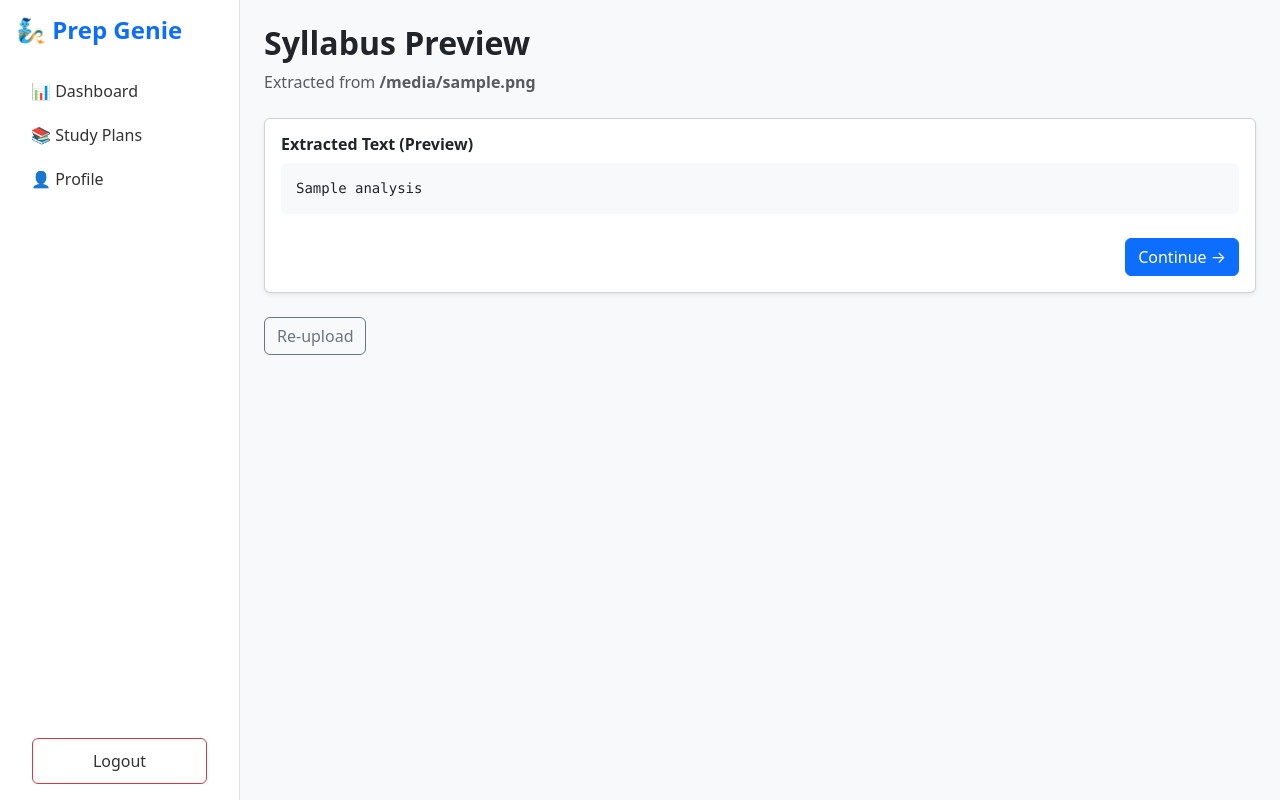
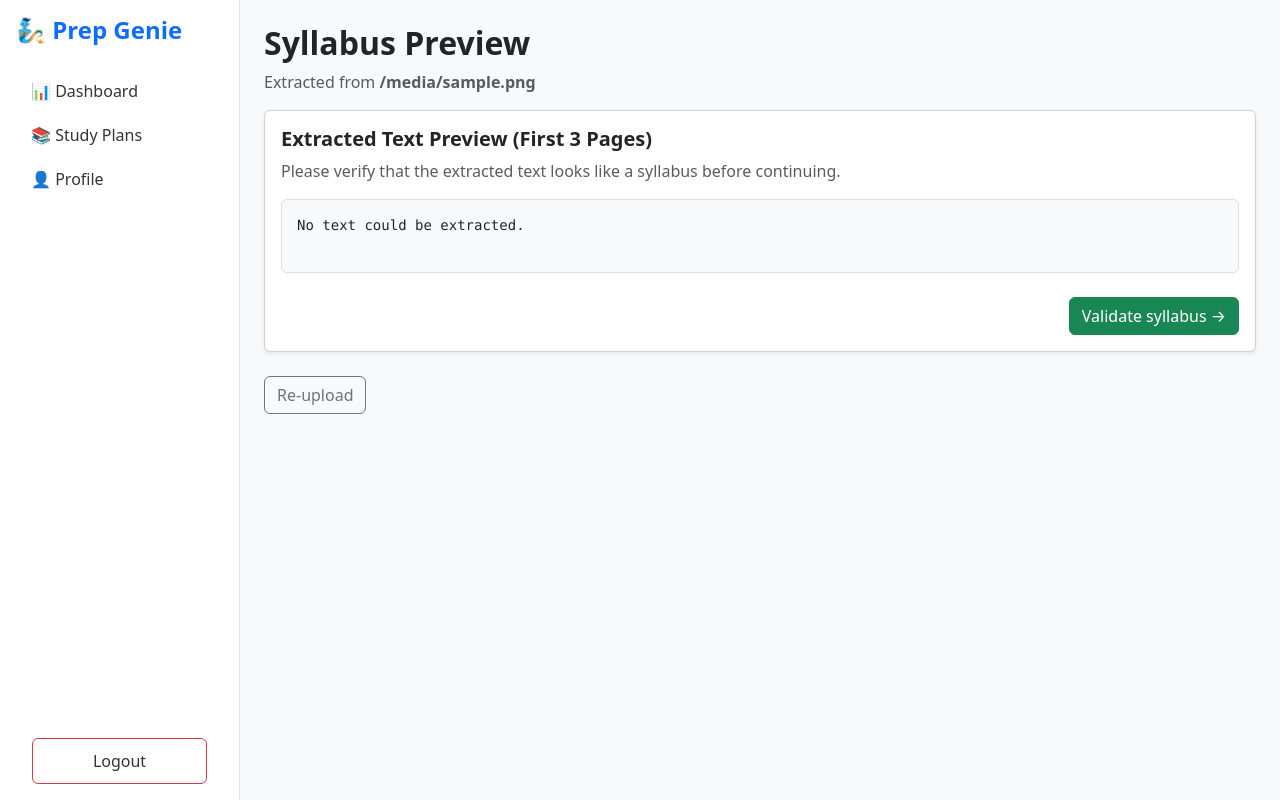
Before and after one commit to ShreekarSeelavantula/major_c, a FastAPI app: template app/templates/syllabus_preview.html in a window 1280 px wide. Run offline with FastAPI, Linux system fonts and the light colour scheme; the template is opened without the code that fills it: most values are stand-ins (such as "Sample title", 1, 10 or a date in 2020); parts of the project's set-up code (start-up, migrations or seed data) failed here and were passed over.

Commit message:
changes made

```diff
--- a/app/routes/syllabus.py
+++ b/app/routes/syllabus.py
@@ -21,23 +21,20 @@ ALLOWED_TYPES = {
 MAX_SIZE = 10 * 1024 * 1024  # 10 MB
 
 
-# -----------------------------
+# --------------------------------------------------
 # Upload Page
-# -----------------------------
+# --------------------------------------------------
 @router.get("/upload", response_class=HTMLResponse)
 def upload_page(request: Request):
     if "user_id" not in request.session:
         return RedirectResponse("/login", status_code=303)
 
-    return templates.TemplateResponse(
-        "upload.html",
-        {"request": request}
-    )
+    return templates.TemplateResponse("upload.html", {"request": request})
 
 
-# -----------------------------
-# Upload Handler
-# -----------------------------
+# --------------------------------------------------
+# Upload Handler (PREVIEW ONLY)
+# --------------------------------------------------
 @router.post("/upload")
 async def upload_syllabus(
     request: Request,
@@ -48,17 +45,11 @@ async def upload_syllabus(
         raise HTTPException(status_code=401, detail="Not authenticated")
 
     if file.content_type not in ALLOWED_TYPES:
-        raise HTTPException(
-            status_code=400,
-            detail="Only PDF, JPG, PNG allowed"
-        )
+        raise HTTPException(status_code=400, detail="Only PDF, JPG, PNG allowed")
 
     contents = await file.read()
     if len(contents) > MAX_SIZE:
-        raise HTTPException(
-            status_code=400,
-            detail="File exceeds 10MB limit"
-        )
+        raise HTTPException(status_code=400, detail="File exceeds 10MB limit")
 
     # Store file in GridFS
     file_id = fs.put(
@@ -68,48 +59,28 @@ async def upload_syllabus(
         metadata={"user_id": user_id}
     )
 
-    extracted_text = ""
-    status_value = "uploaded"
+    # -------- PREVIEW EXTRACTION (FIRST 3 PAGES ONLY) --------
+    preview_text = ""
 
     if file.content_type == "application/pdf":
-        extracted_text = extract_text_from_pdf(contents)
+        preview_text = extract_text_from_pdf(contents, max_pages=3)
 
-        if not extracted_text or len(extracted_text.strip()) < 50:
-            extracted_text = extract_text_with_ocr(contents)
-            status_value = "parsed_with_ocr"
-        else:
-            status_value = "parsed"
+        if not preview_text or len(preview_text.strip()) < 50:
+            preview_text = extract_text_with_ocr(contents)
 
-    # -----------------------------
-    # Intelligent syllabus analysis
-    # -----------------------------
-    analysis = analyze_syllabus(extracted_text)
-
-    if not analysis["is_syllabus"]:
-        raise HTTPException(
-            status_code=400,
-            detail="Uploaded document does not appear to be a syllabus"
-        )
-
-    if analysis["has_multiple_subjects"]:
-        final_status = "awaiting_subject_selection"
-    else:
-        final_status = "ready_for_structuring"
-
-    result = syllabus_collection.insert_one({
+    syllabus_id = syllabus_collection.insert_one({
         "user_id": ObjectId(user_id),
         "file_id": file_id,
         "filename": file.filename,
         "content_type": file.content_type,
-        "status": final_status,
-        "analysis": analysis,
-        "subjects_detected": analysis.get("subjects", []),
+        "preview_text": preview_text,
+        "full_text": None,
+        "validated": False,
+        "subjects_detected": [],
         "selected_subject": None,
-        "extracted_text": extracted_text,
-        "structured_syllabus": None
-    })
-
-    syllabus_id = str(result.inserted_id)
+        "structured_syllabus": None,
+        "status": "preview"
+    }).inserted_id
 
     return RedirectResponse(
         url=f"/syllabus/preview/{syllabus_id}",
@@ -117,9 +88,9 @@ async def upload_syllabus(
     )
 
 
-# -----------------------------
+# --------------------------------------------------
 # Preview Page
-# -----------------------------
+# --------------------------------------------------
 @router.get("/syllabus/preview/{syllabus_id}", response_class=HTMLResponse)
 def preview_syllabus(request: Request, syllabus_id: str):
     if "user_id" not in request.session:
@@ -137,23 +108,16 @@ def preview_syllabus(request: Request, syllabus_id: str):
         "syllabus_preview.html",
         {
             "request": request,
-            "filename": syllabus["filename"],
-            "status": syllabus["status"],
-            "subjects": syllabus.get("subjects_detected", []),
-            "analysis": syllabus.get("analysis", {})
+            "syllabus": syllabus
         }
     )
 
 
-# -----------------------------
-# Subject Selection Handler
-# -----------------------------
-@router.post("/syllabus/select-subject")
-def select_subject(
-    request: Request,
-    syllabus_id: str = Form(...),
-    selected_subject: str = Form(...)
-):
+# --------------------------------------------------
+# Validate Syllabus (USER ACTION)
+# --------------------------------------------------
+@router.post("/syllabus/validate/{syllabus_id}")
+def validate_syllabus(request: Request, syllabus_id: str):
     if "user_id" not in request.session:
         return RedirectResponse("/login", status_code=303)
 
@@ -165,46 +129,49 @@ def select_subject(
     if not syllabus:
         raise HTTPException(status_code=404, detail="Syllabus not found")
 
-    full_text = syllabus.get("extracted_text", "")
-    subjects = syllabus.get("subjects_detected", [])
+    analysis = analyze_syllabus(syllabus["preview_text"])
 
-    lines = full_text.splitlines()
-    collected = []
-    capture = False
-
-    for line in lines:
-        if selected_subject.lower() in line.lower():
-            capture = True
-
-        if capture:
-            collected.append(line)
-
-        if capture:
-            for s in subjects:
-                if s != selected_subject and s.lower() in line.lower():
-                    capture = False
-                    break
-
-    subject_text = "\n".join(collected).strip()
-
-    if len(subject_text) < 200:
-        raise HTTPException(
-            status_code=400,
-            detail="Failed to isolate subject syllabus"
-        )
-
-    structured_units = structure_syllabus(subject_text)
+    if not analysis["is_syllabus"]:
+        raise HTTPException(status_code=400, detail=analysis["reason"])
 
     syllabus_collection.update_one(
         {"_id": ObjectId(syllabus_id)},
-        {"$set": {
-            "selected_subject": selected_subject,
-            "structured_syllabus": [u.dict() for u in structured_units],
-            "status": "ready_for_structuring"
-        }}
+        {"$set": {"validated": True, "status": "validated"}}
     )
 
     return RedirectResponse(
-        url=f"/plan/configure/{syllabus_id}",
-        status_code=303
+        url=f"/syllabus/extract-full/{syllabus_id}",
+        status_code=status.HTTP_303_SEE_OTHER
     )
+
+
+# --------------------------------------------------
+# Full Extraction (ALL PAGES)
+# --------------------------------------------------
+@router.get("/syllabus/extract-full/{syllabus_id}")
+def extract_full_syllabus(request: Request, syllabus_id: str):
+    if "user_id" not in request.session:
+        return RedirectResponse("/login", status_code=303)
+
+    syllabus = syllabus_collection.find_one({
+        "_id": ObjectId(syllabus_id),
+        "user_id": ObjectId(request.session["user_id"])
+    })
+
+    if not syllabus:
+        raise HTTPException(status_code=404, detail="Syllabus not found")
+
+    file_bytes = fs.get(syllabus["file_id"]).read()
+
+    full_text = extract_text_from_pdf(file_bytes)
+
+    syllabus_collection.update_one(
+        {"_id": ObjectId(syllabus_id)},
+        {"$set": {"full_text": full_text, "status": "full_extracted"}}
+    )
+
+    # NEXT STEP: subject detection (we’ll do next)
+    return RedirectResponse(
+        url=f"/syllabus/preview/{syllabus_id}",
+        status_code=status.HTTP_303_SEE_OTHER
+    )
--- a/app/templates/syllabus_preview.html
+++ b/app/templates/syllabus_preview.html
@@ -5,51 +5,20 @@
 {% block content %}
 
 <h2 class="fw-bold mb-2">Syllabus Preview</h2>
-<p class="text-muted mb-4">
-    Extracted from <strong>{{ filename }}</strong>
+<p class="text-muted mb-3">
+    Extracted from <strong>{{ syllabus.filename }}</strong>
 </p>
 
 <div class="card shadow-sm mb-4">
     <div class="card-body">
 
-        {% if status == "awaiting_subject_selection" %}
-
-            <h5 class="fw-semibold mb-3">
-                Multiple subjects detected
+        <h5 class="fw-semibold mb-2">
+            Extracted Text Preview (First 3 Pages)
         </h5>
 
-            <p class="text-muted">
-                Please select the subject you want to generate a study plan for.
+        <p class="text-muted mb-3">
+            Please verify that the extracted text looks like a syllabus before continuing.
         </p>
-
-            <form method="post" action="/syllabus/select-subject">
-
-                <input type="hidden" name="syllabus_id" value="{{ request.path.split('/')[-1] }}">
-
-                {% for subject in subjects %}
-                    <div class="form-check mb-2">
-                        <input
-                            class="form-check-input"
-                            type="radio"
-                            name="selected_subject"
-                            value="{{ subject }}"
-                            required
-                        >
-                        <label class="form-check-label">
-                            {{ subject }}
-                        </label>
-                    </div>
-                {% endfor %}
-
-                <button type="submit" class="btn btn-primary mt-3">
-                    Continue →
-                </button>
-
-            </form>
-
-        {% else %}
-
-            <h6 class="fw-semibold mb-2">Extracted Text (Preview)</h6>
 
         <pre style="
             white-space: pre-wrap;
@@ -58,15 +27,23 @@
             background: #f8f9fa;
             padding: 15px;
             border-radius: 6px;
-            ">{{ analysis or "No analysis available" }}</pre>
+            border: 1px solid #ddd;
+        ">
+{{ syllabus.preview_text or "No text could be extracted." }}
+        </pre>
 
-            <div class="d-flex justify-content-end mt-4">
-                <a href="/plan/configure/{{ request.path.split('/')[-1] }}"
-                   class="btn btn-primary">
-                    Continue →
-                </a>
+        {% if not syllabus.validated %}
+            <form method="post"
+                  action="/syllabus/validate/{{ syllabus._id }}"
+                  class="d-flex justify-content-end mt-4">
+                <button type="submit" class="btn btn-success">
+                    Validate syllabus →
+                </button>
+            </form>
+        {% else %}
+            <div class="alert alert-success mt-4">
+                Syllabus validated successfully. Processing full document…
             </div>
-
         {% endif %}
 
     </div>
```
Also changed, not shown: app/services/syllabus_parser.py (+12 -6 lines), app/services/syllabus_validator.py (+31 -118 lines). Lines whose indentation alone changed are shown as unchanged.
